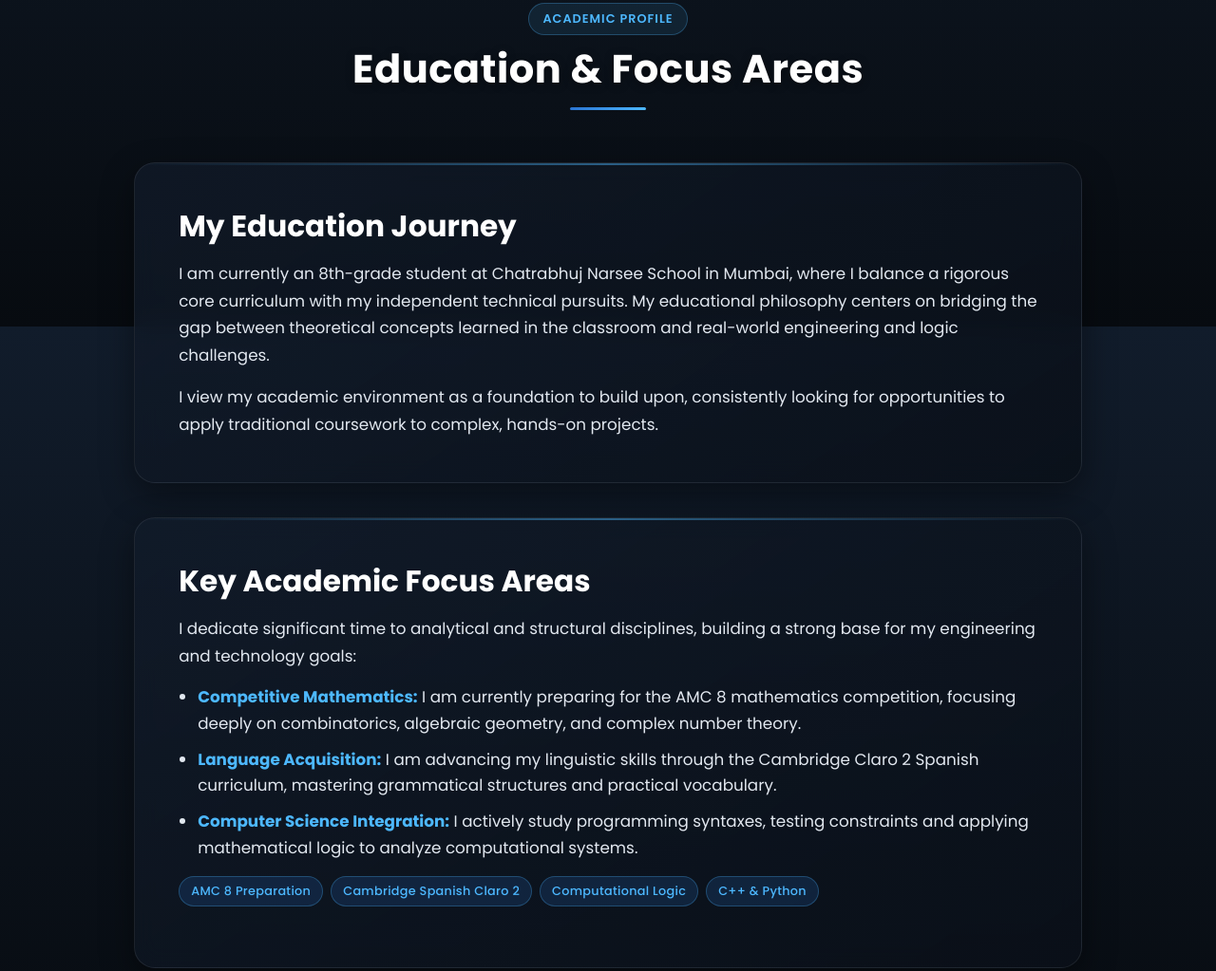
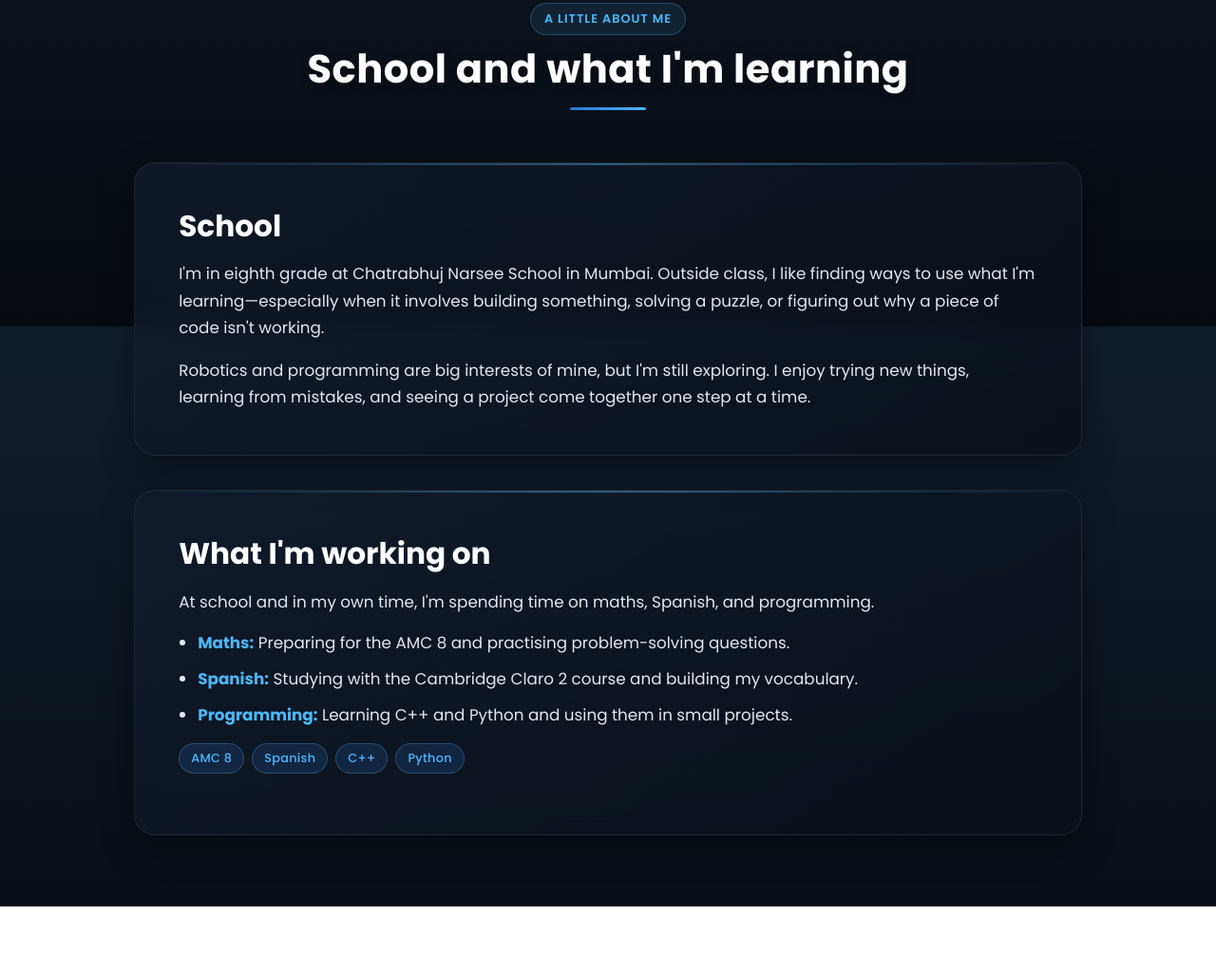
Before and after one commit to AvyuktProCoder/AvyuktProCoder.github.io, a plain HTML site: page index.html in a window 1280 px wide. Shown: the part 456-1479 px from the top of the page at 95% size. After the commit the page ends 1411 px from the top, so only its background shows below. Drawn offline with Linux system fonts and the light colour scheme.

Commit message:
Update index.html

```diff
--- a/index.html
+++ b/index.html
@@ -3,14 +3,15 @@
 <head>
     <meta charset="UTF-8">
     <meta name="viewport" content="width=device-width, initial-scale=1.0">
+    <meta name="description" content="Avyukt Navish Jain is an eighth-grade student in Mumbai interested in robotics, coding, mathematics, and swimming.">
     <title>Avyukt Navish Jain | Portfolio</title>
     <link rel="stylesheet" href="styles.css">
 </head>
 <body>
-    <nav>
+    <nav aria-label="Main navigation">
         <a href="index.html" class="logo">Avyukt<span>.</span></a>
         <div class="nav-links">
-            <a href="index.html" class="active">School</a>
+            <a href="index.html" class="active" aria-current="page">School</a>
             <a href="extracurriculars.html">Extracurriculars</a>
             <a href="achievements.html">Achievements</a>
             <a href="contact.html">Contact</a>
@@ -19,39 +20,39 @@
 
     <header class="hero">
         <h1>Avyukt Navish Jain</h1>
-        <p>8th Grade Student at Chatrabhuj Narsee School, Mumbai</p>
+        <p>Student, builder, and curious problem-solver in Mumbai</p>
     </header>
 
-    <section class="container">
+    <main class="container">
         <div class="section-header">
-            <span class="section-badge">Academic Profile</span>
-            <h2 class="section-title">Education & Focus Areas</h2>
+            <span class="section-badge">A little about me</span>
+            <h2 class="section-title">School and what I'm learning</h2>
         </div>
 
         <div class="full-width-grid">
-            <div class="card">
-                <h3>My Education Journey</h3>
-                <p>I am currently an 8th-grade student at Chatrabhuj Narsee School in Mumbai, where I balance a rigorous core curriculum with my independent technical pursuits. My educational philosophy centers on bridging the gap between theoretical concepts learned in the classroom and real-world engineering and logic challenges.</p>
-                <p>I view my academic environment as a foundation to build upon, consistently looking for opportunities to apply traditional coursework to complex, hands-on projects.</p>
-            </div>
+            <section class="card">
+                <h3>School</h3>
+                <p>I'm in eighth grade at Chatrabhuj Narsee School in Mumbai. Outside class, I like finding ways to use what I'm learning—especially when it involves building something, solving a puzzle, or figuring out why a piece of code isn't working.</p>
+                <p>Robotics and programming are big interests of mine, but I'm still exploring. I enjoy trying new things, learning from mistakes, and seeing a project come together one step at a time.</p>
+            </section>
 
-            <div class="card">
-                <h3>Key Academic Focus Areas</h3>
-                <p>I dedicate significant time to analytical and structural disciplines, building a strong base for my engineering and technology goals:</p>
+            <section class="card">
+                <h3>What I'm working on</h3>
+                <p>At school and in my own time, I'm spending time on maths, Spanish, and programming.</p>
                 <ul>
-                    <li><strong>Competitive Mathematics:</strong> I am currently preparing for the AMC 8 mathematics competition, focusing deeply on combinatorics, algebraic geometry, and complex number theory.</li>
-                    <li><strong>Language Acquisition:</strong> I am advancing my linguistic skills through the Cambridge Claro 2 Spanish curriculum, mastering grammatical structures and practical vocabulary.</li>
-                    <li><strong>Computer Science Integration:</strong> I actively study programming syntaxes, testing constraints and applying mathematical logic to analyze computational systems.</li>
+                    <li><strong>Maths:</strong> Preparing for the AMC 8 and practising problem-solving questions.</li>
+                    <li><strong>Spanish:</strong> Studying with the Cambridge Claro 2 course and building my vocabulary.</li>
+                    <li><strong>Programming:</strong> Learning C++ and Python and using them in small projects.</li>
                 </ul>
 
                 <div class="tags-container">
-                    <span class="tech-tag">AMC 8 Preparation</span>
-                    <span class="tech-tag">Cambridge Spanish Claro 2</span>
-                    <span class="tech-tag">Computational Logic</span>
-                    <span class="tech-tag">C++ & Python</span>
+                    <span class="tech-tag">AMC 8</span>
+                    <span class="tech-tag">Spanish</span>
+                    <span class="tech-tag">C++</span>
+                    <span class="tech-tag">Python</span>
                 </div>
-            </div>
+            </section>
         </div>
-    </section>
+    </main>
 </body>
 </html>
```
